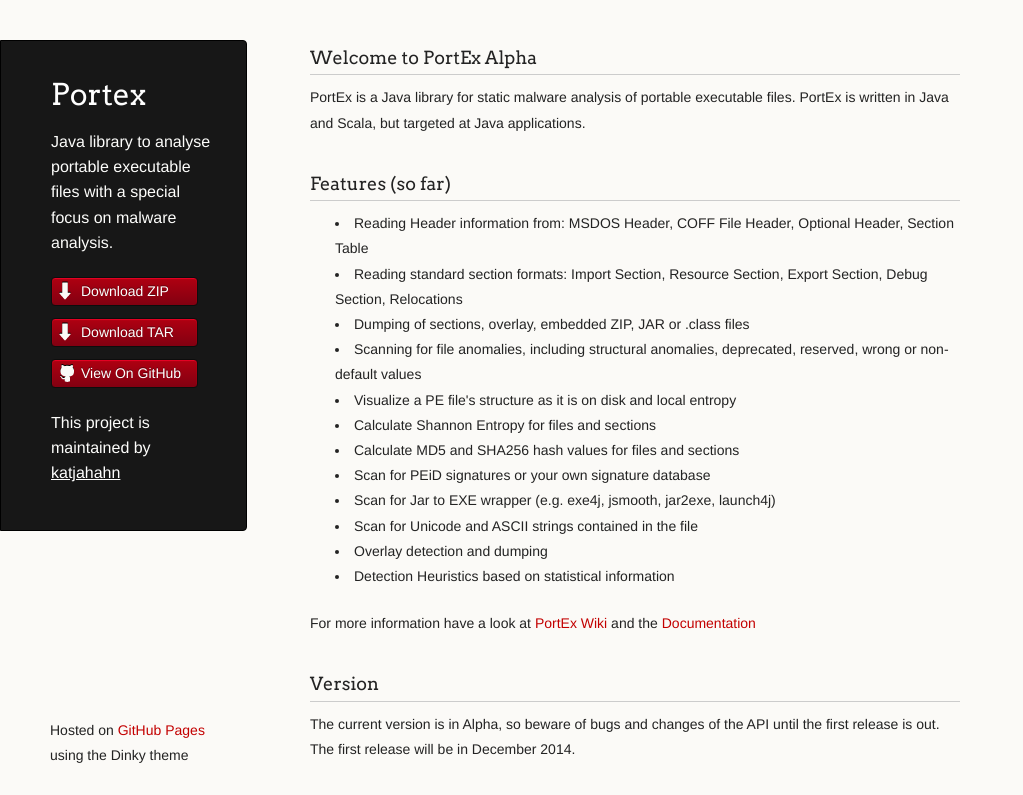
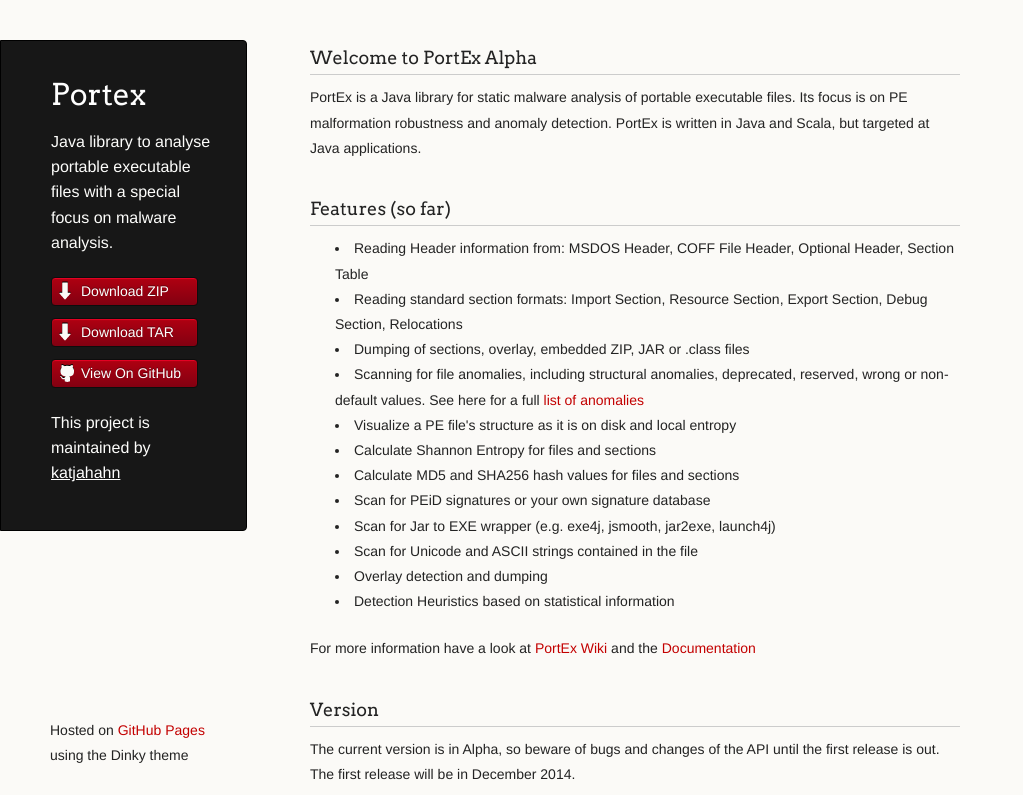
Before and after one commit to struppigel/PortEx, a plain HTML site: page index.html in a window 1280 px wide. Shown: the top 795 px of the page, without its empty margins (0-1023 px from the left). Drawn offline with Linux system fonts and the light colour scheme.

Commit message:
index update

```diff
--- a/index.html
+++ b/index.html
@@ -33,7 +33,7 @@
         <h3>
 <a name="welcome-to-portex" class="anchor" href="#welcome-to-portex"><span class="octicon octicon-link"></span></a>Welcome to PortEx Alpha</h3>
 
-<p>PortEx is a Java library for static malware analysis of portable executable files.
+<p>PortEx is a Java library for static malware analysis of portable executable files. Its focus is on PE malformation robustness and anomaly detection.
 PortEx is written in Java and Scala, but targeted at Java applications.</p>
 
 <h3>
@@ -43,7 +43,7 @@
 <li>Reading Header information from: MSDOS Header, COFF File Header, Optional Header, Section Table</li>
 <li>Reading standard section formats: Import Section, Resource Section, Export Section, Debug Section, Relocations</li>
 <li>Dumping of sections, overlay, embedded ZIP, JAR or .class files</li>
-<li>Scanning for file anomalies, including structural anomalies, deprecated, reserved, wrong or non-default values</li>
+<li>Scanning for file anomalies, including structural anomalies, deprecated, reserved, wrong or non-default values. See here for a full <a href="https://github.com/katjahahn/PortEx/blob/master/src/main/java/com/github/katjahahn/tools/anomalies/AnomalySubType.java">list of anomalies</a></li>
 <li>Visualize a PE file's structure as it is on disk and local entropy</li>
 <li>Calculate Shannon Entropy for files and sections</li>
 <li>Calculate MD5 and SHA256 hash values for files and sections</li>
```
